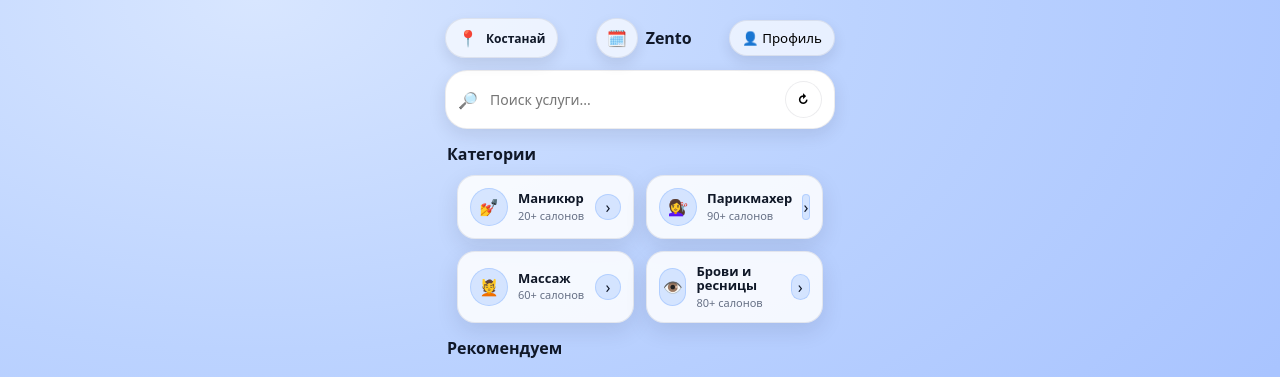
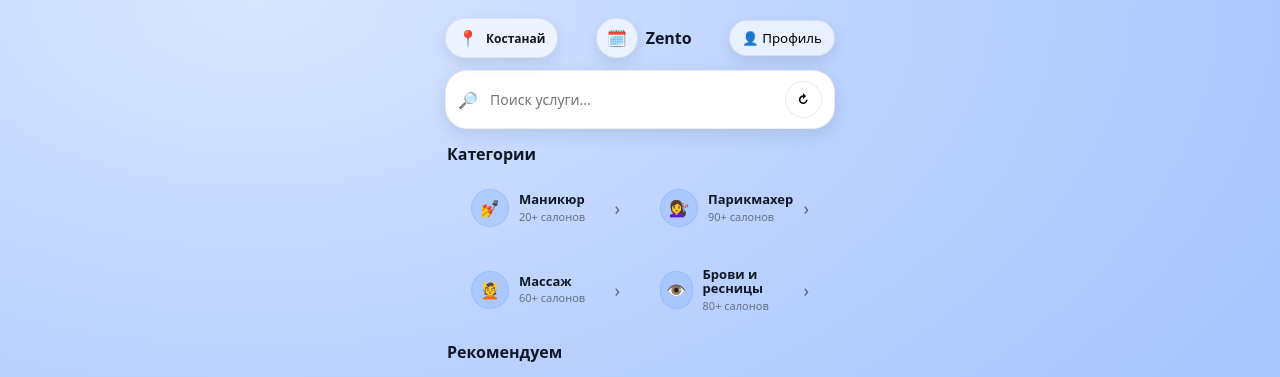
Before and after one commit to Def0lts/ZentoMVP, a React (Vite) app in the folder frontend/: page / in a window 1280 px wide. Shown: the top 377 px of the page. Built offline with nearby package versions, Linux system fonts and the light colour scheme; no server answers.

Commit message:
fix: align category arrows properly

```diff
--- a/frontend/src/App.css
+++ b/frontend/src/App.css
@@ -75,15 +75,10 @@
 
 /* category card */
 .cat-card {
-  padding: 12px;
-  border-radius: var(--r-lg);
-  border: 1px solid var(--border);
-  background: rgba(255,255,255,0.85);
-  box-shadow: 0 8px 22px rgba(16,24,40,0.10);
   display: flex;
+  justify-content: space-between;
   align-items: center;
-  justify-content: space-between;
-  gap: 10px;
+  padding: 14px;
 }
 
 .cat-left {
@@ -105,13 +100,8 @@
 .cat-title { font-weight: 800; font-size: 13px; line-height: 1.1; }
 .cat-sub { font-size: 11px; color: var(--muted); margin-top: 2px; }
 .cat-arrow {
-  width: 26px;
-  height: 26px;
-  border-radius: 999px;
-  background: rgba(116,168,255,0.25);
-  border: 1px solid rgba(116,168,255,0.35);
-  display: grid;
-  place-items: center;
+  font-size: 18px;
+  opacity: 0.6;
 }
 
 /* chips */
```
